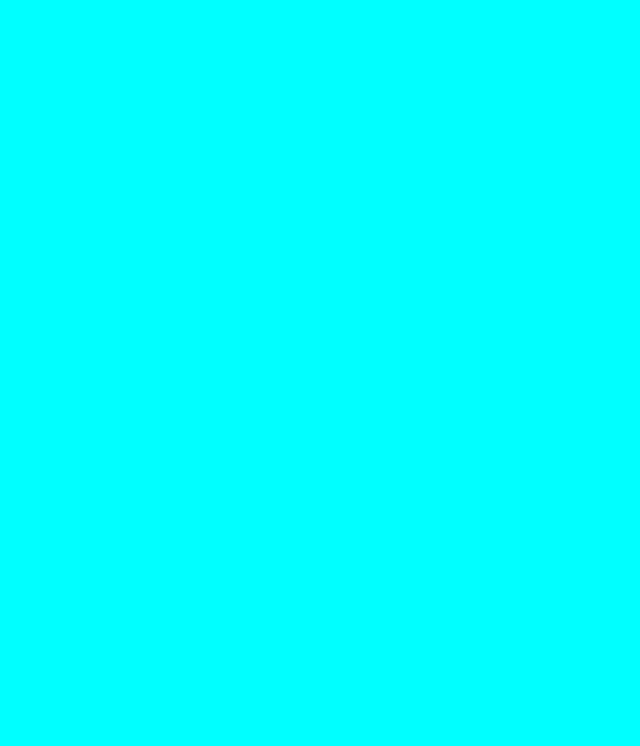
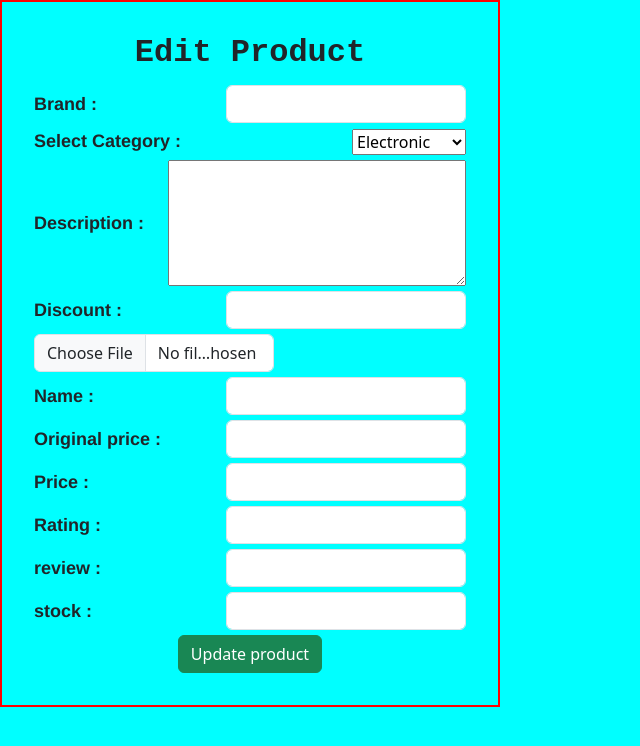
Before and after one commit to shrikant924/frontend-portfolio, a React (Vite) app: page /editProduct/1 in a window 1280 px wide. Before the commit this address had no page. Shown: the top 746 px of the page, without its empty margins (0-640 px from the left). Built offline with nearby package versions, Linux system fonts and the light colour scheme; no server answers.

Commit message:
initail commit

```diff
--- a/package.json
+++ b/package.json
@@ -12,6 +12,7 @@
   "dependencies": {
     "axios": "^1.11.0",
     "bootstrap": "^5.3.7",
+    "bootstrap-icons": "^1.13.1",
     "react": "^19.2.0",
     "react-dom": "^19.2.0",
     "react-icons": "^5.5.0",
--- a/src/App.tsx
+++ b/src/App.tsx
@@ -14,7 +14,7 @@ const App: React.FC = () => {
       <Route path='/register' element={<RegistrationFrom />} />
       <Route path='/login' element={<Login />} />
       <Route path='/addProduct' element={<AddProductForm />} />
-
+      <Route path='/editProduct/:id' element={<AddProductForm />} />
       {/* <Route path='/edit' element={<EditUserFrom />} />
       <Route path='/student' element={<Student/>}/>
       <Route path='/test' element={<Test />} /> */}
--- a/src/components/AddProductForm.tsx
+++ b/src/components/AddProductForm.tsx
@@ -1,8 +1,11 @@
-import { useState } from 'react'
+import { useEffect, useState } from 'react'
 import './css/AddProductForm.css'
 import axios from 'axios'
+import { useParams } from 'react-router-dom'
 
 export const AddProductForm = () => {
+
+    const { id } = useParams();
 
     const [productData, setProductData] = useState({
         brand: "",
@@ -18,24 +21,75 @@ export const AddProductForm = () => {
         stock: ""
     })
 
+    const [selectedFile, setSelectedFile] = useState<File | null>(null);
+
+    const handleFileChange = (e: React.ChangeEvent<HTMLInputElement>) => {
+        if (e.target.files && e.target.files.length > 0) {
+            setSelectedFile(e.target.files[0]);
+        }
+    };
+
+    const isEdit = !!id;
+
+    useEffect(() => {
+        const fetchProduct = async () => {
+            if (isEdit) {
+                const response = await axios.get(`http://localhost:8080/product/get/${id}`, {
+
+                    headers: {
+                        Authorization: `Bearer ${sessionStorage.getItem("token")}`
+                    }
+
+                });
+                setProductData({
+                    ...response.data,
+                    image: response.data.imageData
+                });
+            }
+        }
+        fetchProduct();
+    }, [id, isEdit])
+
+    const formData = new FormData();
+
     const addProduct = async () => {
+        formData.append(
+            "product",
+            new Blob(
+                [JSON.stringify({
+                    ...productData,
+                    price: Number(productData.price),
+                    discount: Number(productData.discount),
+                    originalPrice: Number(productData.originalPrice),
+                    rating: Number(productData.rating),
+                    reviews: Number(productData.reviews),
+                    stock: Number(productData.stock)
+                })],
+                { type: "application/json" }
+            )
+        );
 
-        const payload = {
-            ...productData,
-            price:Number(productData.price),
-            discount:Number(productData.discount),
-            originalPrice:Number(productData.originalPrice),
-            rating:Number(productData.rating),
-            reviews:Number(productData.reviews),
-            stock:Number(productData.stock)
+        // FILE part
+        if (selectedFile) {
+            formData.append("image", selectedFile);
         }
-        const response = await axios.post("http://localhost:8080/product/addProduct", payload, {
+
+
+
+        const response = await axios({
+            method: isEdit ? "put" : "post",
+            url: isEdit
+                ? `http://localhost:8080/product/updateProduct/${id}`
+                : "http://localhost:8080/product/addProduct",
+            data: formData,
             headers: {
+
                 Authorization: `Bearer ${sessionStorage.getItem("token")}`
             }
-        })
+        });
 
-        console.log(response);
+
+        alert(response.data)
     }
 
     const handleChange = (e: { target: { name: any; value: any; }; }) => {
@@ -48,7 +102,7 @@ export const AddProductForm = () => {
         <>
             <div className="form-wrapper">
                 <div className="form-heading">
-                    <h1>Add product</h1>
+                    <h1>{id ? "Edit Product" : "Add product"}</h1>
                 </div>
 
                 <div className="d-flex justify-content-between align-items-center">
@@ -58,7 +112,7 @@ export const AddProductForm = () => {
 
                 <div className="d-flex align-items-center justify-content-between">
                     <label htmlFor="category">Select  Category : </label>
-                    <select name="category" id="category">
+                    <select name="category" id="category" value={productData.category} onChange={handleChange}>
                         <option value="electronic">Electronic</option>
                         <option value="cloths">Cloths</option>
                         <option value="houseHolds">HouseHolds</option>
@@ -77,10 +131,7 @@ export const AddProductForm = () => {
                     <input className="form-control" type="number" onChange={handleChange} name="discount" value={productData.discount}></input>
                 </div>
 
-                <div className="d-flex justify-content-between align-items-center">
-                    <label htmlFor="product-img">Image :</label>
-                    <input className="form-control" type="file" name="image" id="pic" />
-                </div>
+                <input className="form-control" type="file" name="image" onChange={handleFileChange} id="pic" />
 
                 <div className="d-flex justify-content-between align-items-center">
                     <label htmlFor="product-name">Name : </label>
@@ -113,7 +164,7 @@ export const AddProductForm = () => {
                 </div>
 
                 <div className="addProductBtn d-flex justify-content-center align-items-center">
-                    <button type="button" className='btn btn-success' onClick={addProduct}>Add Product</button>
+                    <button type="button" className='btn btn-success' onClick={addProduct}>{id ? "Update product" : "Add Product"}</button>
                 </div>
             </div>
         </>
--- a/src/components/Home.tsx
+++ b/src/components/Home.tsx
@@ -34,7 +34,7 @@ const Home = () => {
         }
         showData()
 
-    }, [])
+    }, [products])
 
     return (
         <>
--- a/src/components/ProductCard.tsx
+++ b/src/components/ProductCard.tsx
@@ -1,25 +1,51 @@
 import { useContext, useEffect, useState } from "react"
 import axios from "axios"
 import { CartContext, CartProvider } from "../context/CartContext"
+import { useNavigate } from "react-router-dom"
 
 export const ProductCard = ({ product }: any) => {
 
     const [imageUrl, setImageUrl] = useState<string>("")
     const [productPurchaseQty, setProductPurchaseQty] = useState(1);
+    const [balancedStock, setBalancedStock] = useState();
 
+    const navigate = useNavigate();
 
     const cart = useContext(CartContext);
     useEffect(() => {
         loadImageFromDB()
     }, [product.id])
 
-    const addToCartProduct = () =>{
-        axios.post()
+    const handleDelete = async () => {
+        const res= await axios.delete(`http://localhost:8080/product/delete/${product.id}`, {
+            headers: {
+                Authorization: `Bearer ${sessionStorage.getItem("token")}`
+            }
+        })
+
+        alert(res.data);
     }
 
-    const handleCart = () =>{
+    const addToCartProduct = async () => {
+        const response = await axios.post(`http://localhost:8080/product/addToCart/${product.id}/${productPurchaseQty}`, null,
+            {
+                headers: {
+                    Authorization: `Bearer ${sessionStorage.getItem("token")}`
+                }
+            }
+        )
+
+        setBalancedStock(response.data)
+        console.log(balancedStock)
+    }
+
+    const handleCart = () => {
         cart?.increaseCount();
         addToCartProduct();
+    }
+
+    const handleEdit = () => {
+        navigate(`/editProduct/${product.id}`)
     }
 
     const loadImageFromDB = async () => {
@@ -39,7 +65,15 @@ export const ProductCard = ({ product }: any) => {
 
     return (
         <CartProvider>
-            <div className="card-wrapper">
+            <div className="card-wrapper" >
+                <div className="d-flex align-items-center justify-content-evenly w-100">
+                    <div onClick={handleEdit}>
+                        <i className="bi bi-pencil-square fs-1" ></i>
+                    </div>
+                    <div onClick={handleDelete}>
+                        <i className="bi bi-trash fs-1"></i>
+                    </div>
+                </div>
                 <div className="image-logo">
                     <img src={imageUrl} alt="not found" />
                 </div>
@@ -49,9 +83,9 @@ export const ProductCard = ({ product }: any) => {
                     <label>Price :</label> {product.price} Rupees
                 </div>
                 <div className="stock">
-                    <label>Stock :</label> {product.stock} Qty
+                    <label>Stock :</label> {product.stock - productPurchaseQty} Qty
                 </div>
-                <div className="product-qty align-items-center d-flex gap-md-2 justify-content-center product-qty"><button className="btn btn-sm btn-outline-primary" onClick={() => setProductPurchaseQty(productPurchaseQty + 1)}>+</button>
+                <div className="product-qty align-items-center d-flex gap-md-2 justify-content-center product-qty"><button className="btn btn-sm btn-outline-primary" disabled={product.stock === 0 || productPurchaseQty >= product.stock} onClick={() => setProductPurchaseQty(productPurchaseQty + 1)}>+</button>
 
                     <span>{productPurchaseQty}</span>
 
--- a/src/main.tsx
+++ b/src/main.tsx
@@ -3,6 +3,7 @@ import './index.css'
 import { BrowserRouter } from 'react-router-dom'
 import App from './App'
 import 'bootstrap/dist/css/bootstrap.min.css'
+import 'bootstrap-icons/font/bootstrap-icons.css';
 import { AuthProvider } from './context/AuthContext'
 import { CartProvider } from './context/CartContext'
 
```
Also changed, not shown: 1 other file (tests, documents, lock files or other folders).
